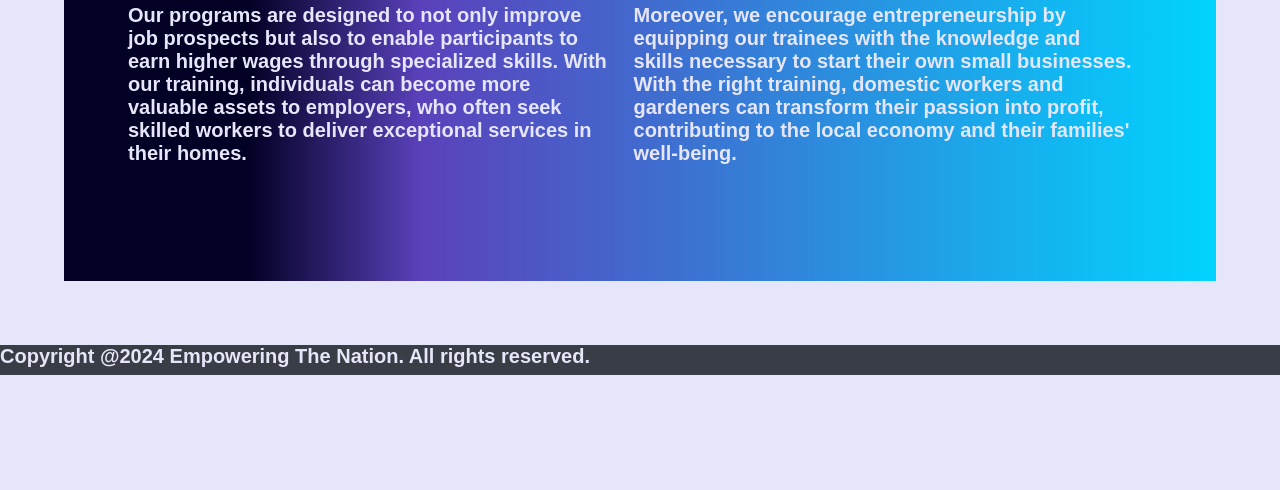
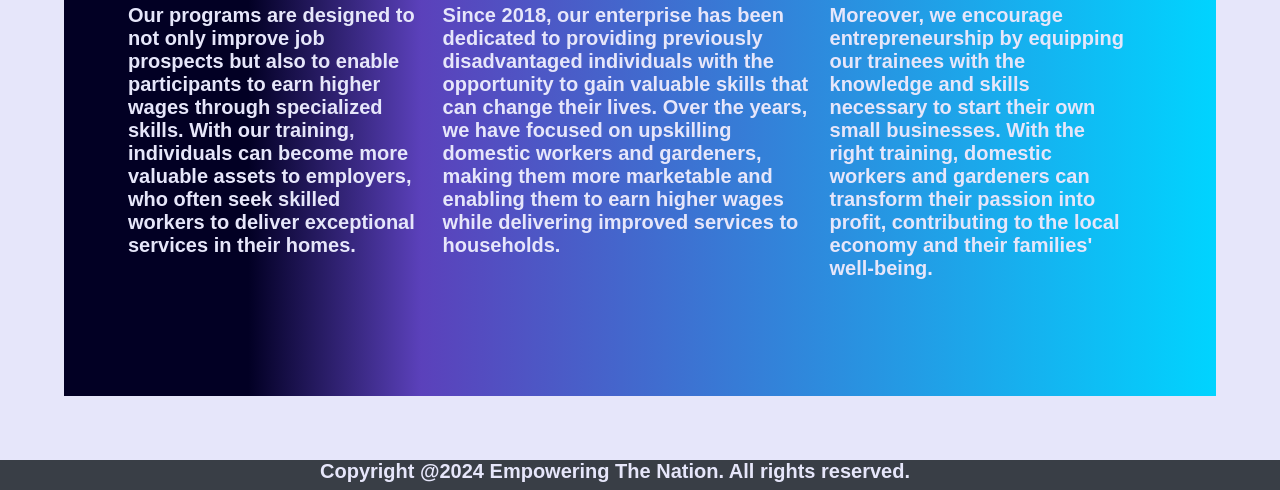
Before and after one commit to yaden21N/XHAW-project, a plain HTML site: page HomePage.html in a window 1280 px wide. Shown: the part 1742-2232 px from the top of the page. Before the commit the page ends 2117 px from the top, so only its background shows below. Drawn offline with Linux system fonts and the light colour scheme.

Commit message:
another obj added to ovjectives

```diff
--- a/HomePage.html
+++ b/HomePage.html
@@ -59,9 +59,11 @@
                     comprehensive training programs for domestic workers and gardeners, equipping them with valuable
                     skills that not only enhance their employability but also enable them to earn higher wages. </p>
 
-                <p id="info">Many employers value skilled workers who can offer a broader range of services. By investing in the upskilling of their household staff, they can enjoy better, more efficient services while contributing to the empowerment and financial independence of their employees.</p>
+                <p id="info">Many employers value skilled workers who can offer a broader range of services. By
+                    investing in the upskilling of their household staff, they can enjoy better, more efficient services
+                    while contributing to the empowerment and financial independence of their employees.</p>
 
-        <button type="button" class="button">About us</button>
+                <button type="button" class="button">About us</button>
             </div>
             <div>
                 <img src="assets/learning.jpg" id="learningImage">
@@ -81,6 +83,14 @@
             </div>
 
             <div class="obj">
+                <img src="assets/NB.png" id="logo">
+                <p id="text">Since 2018, our enterprise has been dedicated to providing previously disadvantaged
+                    individuals with the opportunity to gain valuable skills that can change their lives. Over the
+                    years, we have focused on upskilling domestic workers and gardeners, making them more marketable and
+                    enabling them to earn higher wages while delivering improved services to households.</p>
+            </div>
+
+            <div class="obj">
                 <img src="assets/knowledge.png" id="logo">
                 <p id="text">Moreover, we encourage entrepreneurship by equipping our trainees with the knowledge and
                     skills necessary to start their own small businesses. With the right training, domestic workers and
@@ -93,9 +103,9 @@
         </div>
 
         <footer>
-            <div class="footer">
-            <p id="text">Copyright @2024 Empowering The Nation. All rights reserved.</p>
-        </div>
+            <div class="footerText">
+                <p id="text">Copyright @2024 Empowering The Nation. All rights reserved.</p>
+            </div>
         </footer>
 
         <script src="" async defer></script>
--- a/styling.css
+++ b/styling.css
@@ -205,13 +205,15 @@ h1{
     text-shadow: #FFFCA8 2px 2px 0px, #9C9C9C 4px 4px 0px, 2px 2px 2px rgba(206,89,55,0);
 }
 
-.footer{
+footer{
     background-color: #393e46;
     color: #E6E6FA;
     height: 30px;
-    margin: ;
+
 }
-
+.footerText{
+    margin-left: 25%;
+}
 button{
     height:40px;
     font-size: 18px;
```
Also changed, not shown: assets/NB.png (added).
